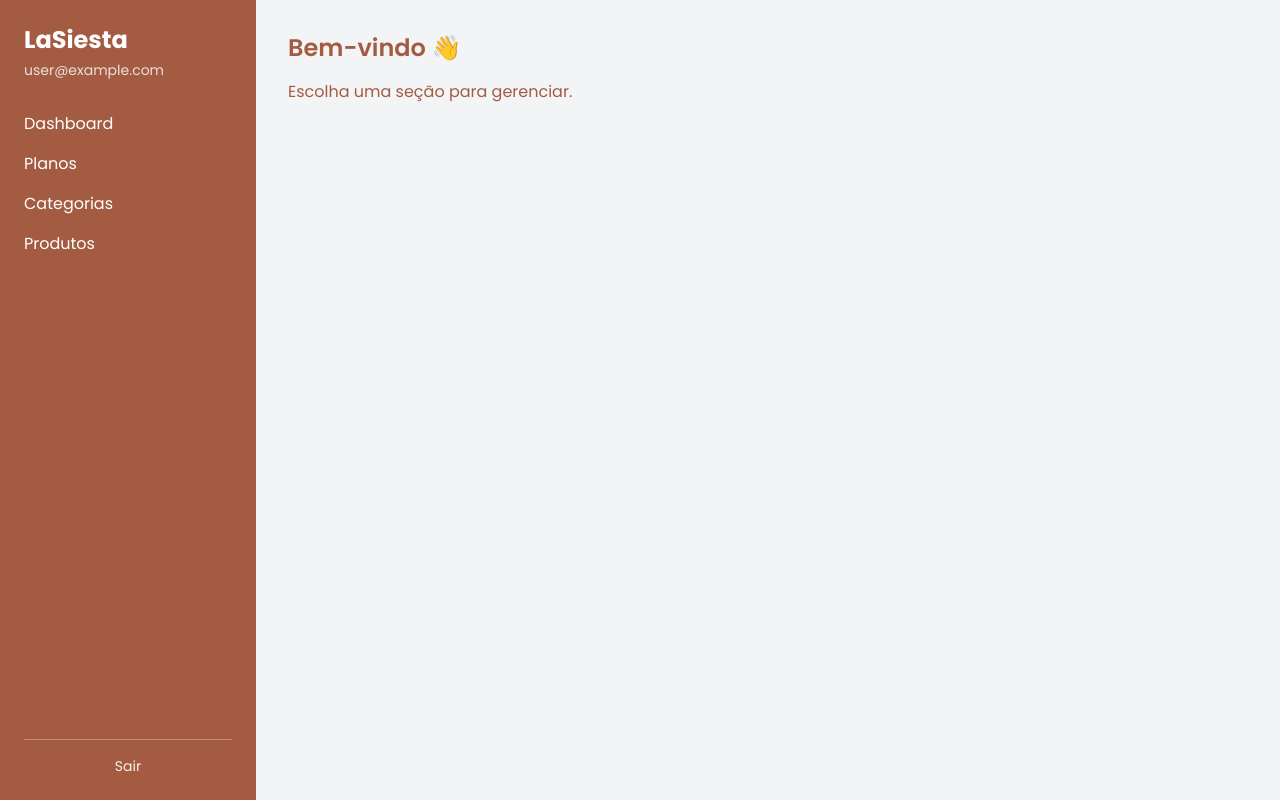
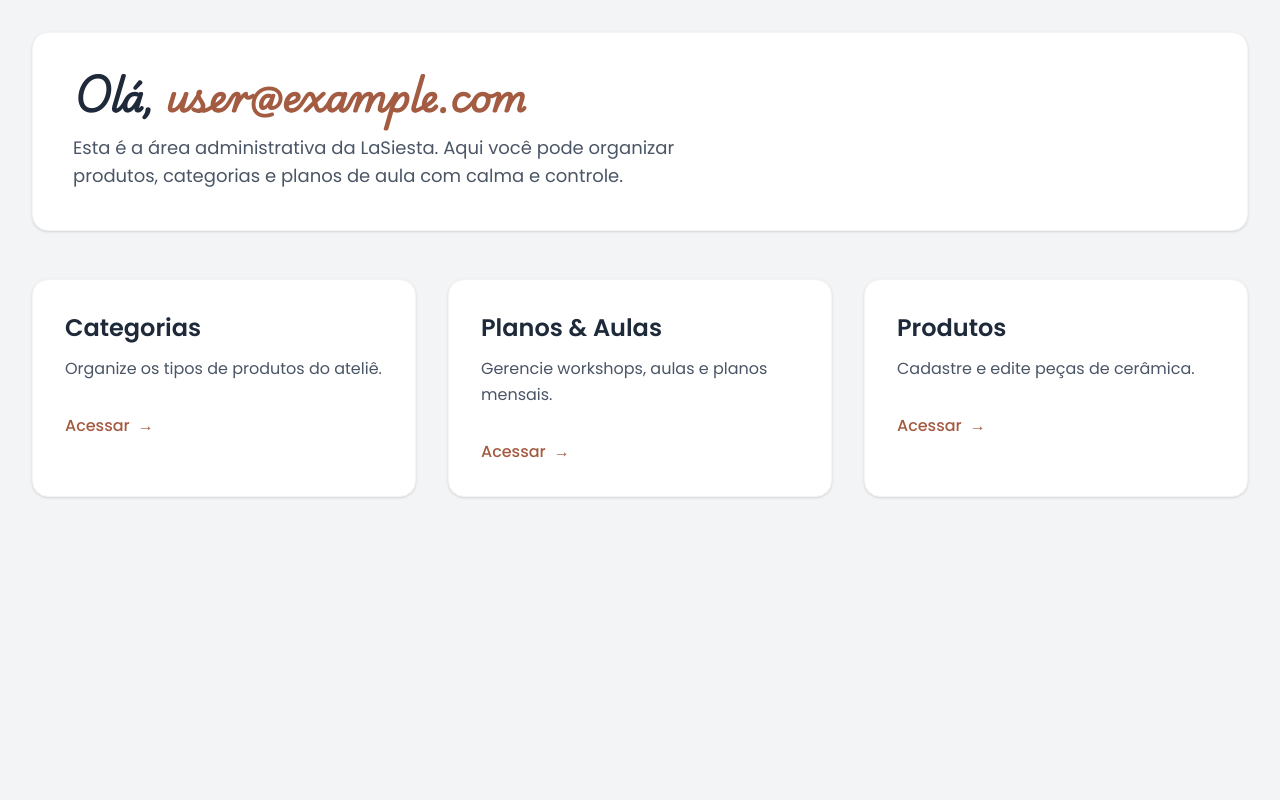
Before and after one commit to EduardoVBF/lasiesta_ceramica, a Next.js app in the folder lasiesta_web/: page /admin in a window 1280 px wide. Built offline with nearby package versions, Linux system fonts and the light colour scheme; no server answers; sample sign-in values are in the browser's storage; a web font is replaced by a local one.

Commit message:
feat: enhance admin layout and categories page with user details and improved styling

```diff
--- a/lasiesta_web/src/app/(admin)/admin/categories/page.tsx
+++ b/lasiesta_web/src/app/(admin)/admin/categories/page.tsx
@@ -23,12 +23,14 @@ export default function AdminCategoriesPage() {
   return (
     <div>
       <div className="flex items-center justify-between mb-6">
-        <h1 className="text-2xl font-bold">Categorias</h1>
+        <h1 className="text-3xl font-bold">Categorias</h1>
 
         <button className="bg-[#a35c42] text-white px-4 py-2 rounded hover:bg-[#8f4f38]">
           Nova categoria
         </button>
       </div>
+
+      <p className='mb-6'>Nesta seção, você pode gerenciar as categorias dos produtos do ateliê.</p>
 
       <div className="bg-white rounded-lg shadow overflow-x-auto">
         <table className="w-full text-sm">
--- a/lasiesta_web/src/app/(admin)/admin/page.tsx
+++ b/lasiesta_web/src/app/(admin)/admin/page.tsx
@@ -1,14 +1,86 @@
 'use client';
-import React from "react";
-import { useSession } from "next-auth/react";
+
+import { useSession } from 'next-auth/react';
+import Link from 'next/link';
 
 export default function AdminPage() {
-  const { data: session, status } = useSession();
-  console.log("Session data:", session);
+  const { data: session } = useSession();
+
+  const fullName =
+    session?.user?.firstName && session?.user?.lastName
+      ? `${session.user.firstName} ${session.user.lastName}`
+      : session?.user?.email;
+
   return (
-    <>
-      <h2 className="text-2xl font-semibold mb-4">Bem-vindo 👋</h2>
-      <p>Escolha uma seção para gerenciar.</p>
-    </>
+    <div className="flex flex-col gap-12">
+      {/* HERO / BOAS-VINDAS */}
+      <section className="bg-white rounded-2xl p-10 shadow-sm border border-gray-100">
+        <h1 className="text-4xl font-semibold text-gray-800 leading-tight">
+          Olá{fullName ? ',' : ''}{' '}
+          <span className="text-[#a35c42]">
+            {fullName}
+          </span>
+        </h1>
+
+        <p className="text-gray-600 mt-4 max-w-2xl text-lg">
+          Esta é a área administrativa da LaSiesta.
+          Aqui você pode organizar produtos, categorias e planos de aula
+          com calma e controle.
+        </p>
+      </section>
+
+      {/* AÇÕES */}
+      <section className="grid grid-cols-1 md:grid-cols-3 gap-8">
+        <ActionCard
+          title="Categorias"
+          description="Organize os tipos de produtos do ateliê."
+          href="/admin/categories"
+        />
+
+        <ActionCard
+          title="Planos & Aulas"
+          description="Gerencie workshops, aulas e planos mensais."
+          href="/admin/plans"
+        />
+
+        <ActionCard
+          title="Produtos"
+          description="Cadastre e edite peças de cerâmica."
+          href="/admin/products"
+        />
+      </section>
+    </div>
   );
 }
+
+function ActionCard({
+  title,
+  description,
+  href,
+}: {
+  title: string;
+  description: string;
+  href: string;
+}) {
+  return (
+    <Link
+      href={href}
+      className="group rounded-2xl bg-white p-8 shadow-sm border border-gray-100 hover:shadow-md transition-all"
+    >
+      <h2 className="text-2xl font-semibold text-gray-800 mb-3 group-hover:text-[#a35c42] transition-colors">
+        {title}
+      </h2>
+
+      <p className="text-gray-600 text-base leading-relaxed">
+        {description}
+      </p>
+
+      <div className="mt-8 flex items-center gap-2 text-[#a35c42] font-medium">
+        <span>Acessar</span>
+        <span className="group-hover:translate-x-1 transition-transform">
+          →
+        </span>
+      </div>
+    </Link>
+  );
+}
--- a/lasiesta_web/src/app/(admin)/layout.tsx
+++ b/lasiesta_web/src/app/(admin)/layout.tsx
@@ -1,8 +1,9 @@
-'use client';
+"use client";
 
-import { useEffect } from 'react';
-import { useRouter } from 'next/navigation';
-import { useSession, signOut } from 'next-auth/react';
+import { useEffect } from "react";
+import { useRouter } from "next/navigation";
+import { usePathname } from "next/navigation";
+import { useSession, signOut } from "next-auth/react";
 
 export default function AdminLayout({
   children,
@@ -11,25 +12,26 @@ export default function AdminLayout({
 }) {
   const { status, data: session } = useSession();
   const router = useRouter();
+  const pathname = usePathname();
 
   useEffect(() => {
-    if (status === 'unauthenticated') {
-      router.replace('/login');
+    if (status === "unauthenticated") {
+      router.replace("/login");
     }
   }, [status, router]);
 
   // Enquanto carrega ou redireciona
-  if (status !== 'authenticated') return null;
+  if (status !== "authenticated") return null;
 
   return (
     <div className="min-h-screen flex bg-gray-100">
       {/* SIDEBAR */}
-      <aside className="w-64 bg-[#a35c42] text-white p-6 flex flex-col">
+      {pathname && pathname !== "/admin" && (
+        <aside className="w-64 bg-[#994121be] text-white p-6 flex flex-col">
           <div>
-          <h2 className="text-2xl font-bold mb-1">LaSiesta</h2>
-          <p className="text-sm opacity-80 mb-8">
-            {session.user?.email}
-          </p>
+            <h1 className="text-2xl font-bold mb-1">Lasiesta Admin</h1>
+            <p className="text-sm opacity-80 mb-0">{session.user?.firstName} {session.user?.lastName}</p>
+            <p className="text-xs opacity-80 mb-8">{session.user?.email}</p>
 
             <nav className="flex flex-col gap-4">
               <a href="/admin" className="hover:underline">
@@ -49,17 +51,16 @@ export default function AdminLayout({
 
           {/* LOGOUT */}
           <button
-          onClick={() => signOut({ callbackUrl: '/login' })}
-          className="mt-auto text-sm text-white/90 hover:text-white border-t border-white/30 pt-4"
+            onClick={() => signOut({ callbackUrl: "/login" })}
+            className="mt-auto text-sm text-white/90 hover:text-white border-t-2 border-white/50 pt-4 cursor-pointer"
           >
             Sair
           </button>
         </aside>
+      )}
 
       {/* CONTEÚDO */}
-      <main className="flex-1 p-8">
-        {children}
-      </main>
+      <main className="flex-1 p-8">{children}</main>
     </div>
   );
 }
--- a/lasiesta_web/src/app/api/auth/[...nextauth]/route.ts
+++ b/lasiesta_web/src/app/api/auth/[...nextauth]/route.ts
@@ -38,6 +38,8 @@ const handler = NextAuth({
       if (user) {
         token.accessToken = (user as any).accessToken;
         token.role = (user as any).role;
+        token.firstName = (user as any).firstName;
+        token.lastName = (user as any).lastName;
       }
       return token;
     },
@@ -45,6 +47,8 @@ const handler = NextAuth({
     async session({ session, token }) {
         session.accessToken = token.accessToken;
         session.user.role = token.role as string;
+        session.user.firstName = token.firstName as string;
+        session.user.lastName = token.lastName as string;
       return session;
     },
   },
--- a/lasiesta_web/src/types/next-auth.d.ts
+++ b/lasiesta_web/src/types/next-auth.d.ts
@@ -6,6 +6,8 @@ declare module 'next-auth' {
 
     user: {
       role: string;
+      firstName?: string;
+      lastName?: string;
     } & DefaultSession['user'];
   }
 }
@@ -14,5 +16,7 @@ declare module 'next-auth/jwt' {
   interface JWT {
     accessToken: string;
     role: string;
+    firstName?: string;
+    lastName?: string;
   }
 }
```
Lines whose indentation alone changed are shown as unchanged.
